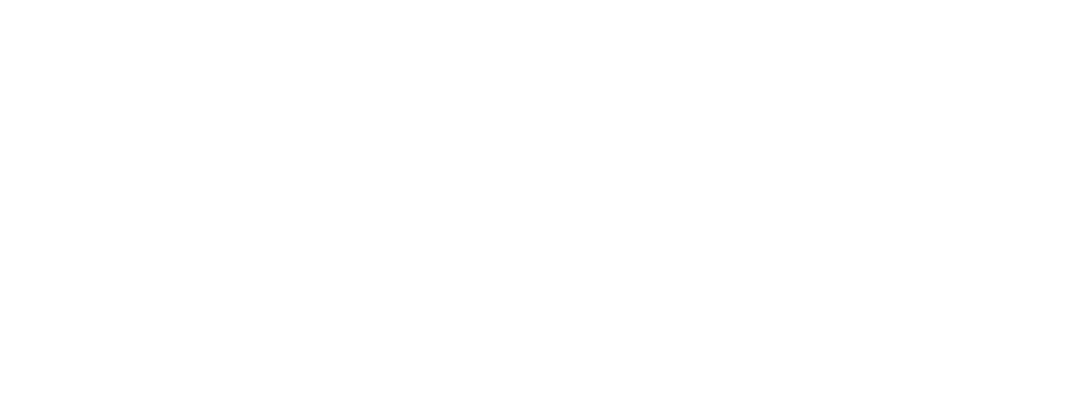
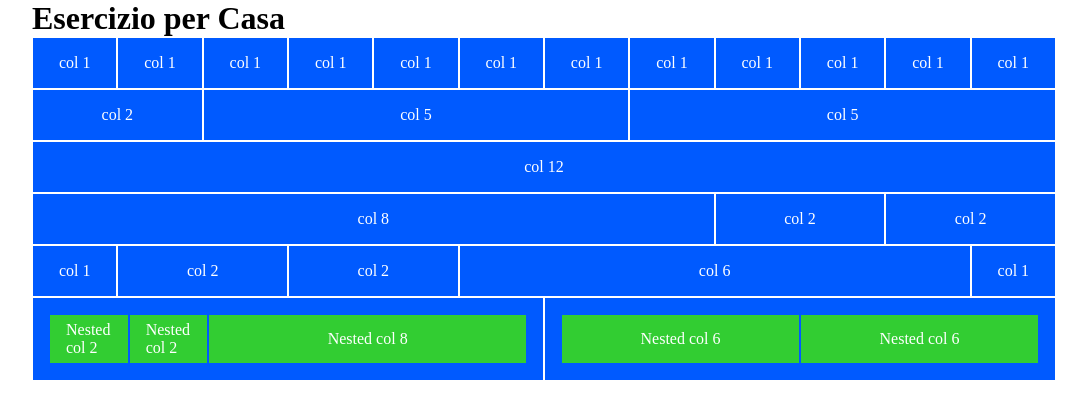
Before and after one commit to FabioVasi/html-css-12bool, a plain HTML site: page index.html in a window 1280 px wide. Shown: the whole page, without its empty margins (96-1182 px from the left). Drawn offline with Linux system fonts and the light colour scheme.

Commit message:
add column

```diff
--- a/asset/css/12bool.css
+++ b/asset/css/12bool.css
@@ -1,25 +1,17 @@
 .debug [class^=col-]{
-    height: 200px;
-    background-color: blue;
-    border: 1px dashed black;
-}
-
-.container{
-    max-width: 1170px;
-    width: 70%;
-    margin: 0 auto;
-}
-.row{
+    min-height: 50px;
+    border: 1px solid white;
+    color: white;
+    padding: 1rem;
     display: flex;
-    flex-direction: row;
-    flex-wrap: wrap;
-    margin: 0 -1rem;
+    justify-content: center;
+    align-items: center;
+    background-color: rgb(0, 90, 255);
 }
 
 /*Col width*/
 .col-1{
     width: calc(100% / 12 * 1);
-
 }
 .col-2{
     width: calc(100% / 12 * 2);
--- a/asset/css/style.css
+++ b/asset/css/style.css
@@ -3,3 +3,23 @@
     padding: 0;
     box-sizing: border-box;
 }
+
+.container{
+    max-width: 1170px;
+    width: 80%;
+    margin: 0 auto;
+}
+.row{
+    display: flex;
+    flex-direction: row;
+    flex-wrap: wrap;
+}
+
+.card{
+    color: white;
+}
+#rectangle{
+    height: 50px;
+    border: 1px solid rgb(0, 90, 255);
+    background-color: limegreen;
+}
--- a/index.html
+++ b/index.html
@@ -8,6 +8,133 @@
     <link rel="stylesheet" href="./asset/css/style.css">
 </head>
 <body class="debug">
-
+    <div class="container">
+        <h1>Esercizio per Casa</h1>
+        <div class="row">
+            <div class="col-1">
+                <div class="card">
+                    col 1
+                </div>
+            </div>
+            <div class="col-1">
+                <div class="card">
+                    col 1
+                </div>
+            </div>
+            <div class="col-1">
+                <div class="card">
+                    col 1
+                </div>
+            </div>
+            <div class="col-1">
+                <div class="card">
+                    col 1
+                </div>
+            </div>
+            <div class="col-1">
+                <div class="card">
+                    col 1
+                </div>
+            </div>
+            <div class="col-1">
+                <div class="card">
+                    col 1
+                </div>
+            </div>
+            <div class="col-1">
+                <div class="card">
+                    col 1
+                </div>
+            </div>
+            <div class="col-1">
+                <div class="card">
+                    col 1
+                </div>
+            </div>
+            <div class="col-1">
+                <div class="card">
+                    col 1
+                </div>
+            </div>
+            <div class="col-1">
+                <div class="card">
+                    col 1
+                </div>
+            </div>
+            <div class="col-1">
+                <div class="card">
+                    col 1
+                </div>
+            </div>
+            <div class="col-1">
+                <div class="card">
+                    col 1
+                </div>
+            </div>
+        </div>
+        <div class="row">
+            <div class="col-2">
+                col 2
+            </div>
+            <div class="col-5">
+                col 5
+            </div>
+            <div class="col-5">
+                col 5
+            </div>
+            <div class="col-12">
+                col 12
+            </div>
+        </div>
+        <div class="row">
+            <div class="col-8">
+                col 8
+            </div>
+            <div class="col-2">
+                col 2
+            </div>
+            <div class="col-2">
+                col 2
+            </div>
+        </div>
+        <div class="row">
+            <div class="col-1">
+                col 1
+            </div>
+            <div class="col-2">
+                col 2
+            </div>
+            <div class="col-2">
+                col 2
+            </div>
+            <div class="col-6">
+                col 6
+            </div>
+            <div class="col-1">
+                col 1
+            </div>
+        </div>
+        <div class="row">
+            <div class="col-6">
+                <div id="rectangle" class="col-2">
+                    Nested col 2
+                </div>
+                <div id="rectangle" class="col-2">
+                    Nested col 2
+                </div>
+                <div id="rectangle" class="col-8">
+                    Nested col 8
+                </div>
+            </div>
+            <div class="col-6">
+                <div id="rectangle" class="col-6">
+                    Nested col 6
+                </div>
+                <div id="rectangle" class="col-6">
+                    Nested col 6
+                </div>
+            </div>
+        </div>
+    </div>
 </body>
 </html>
```
